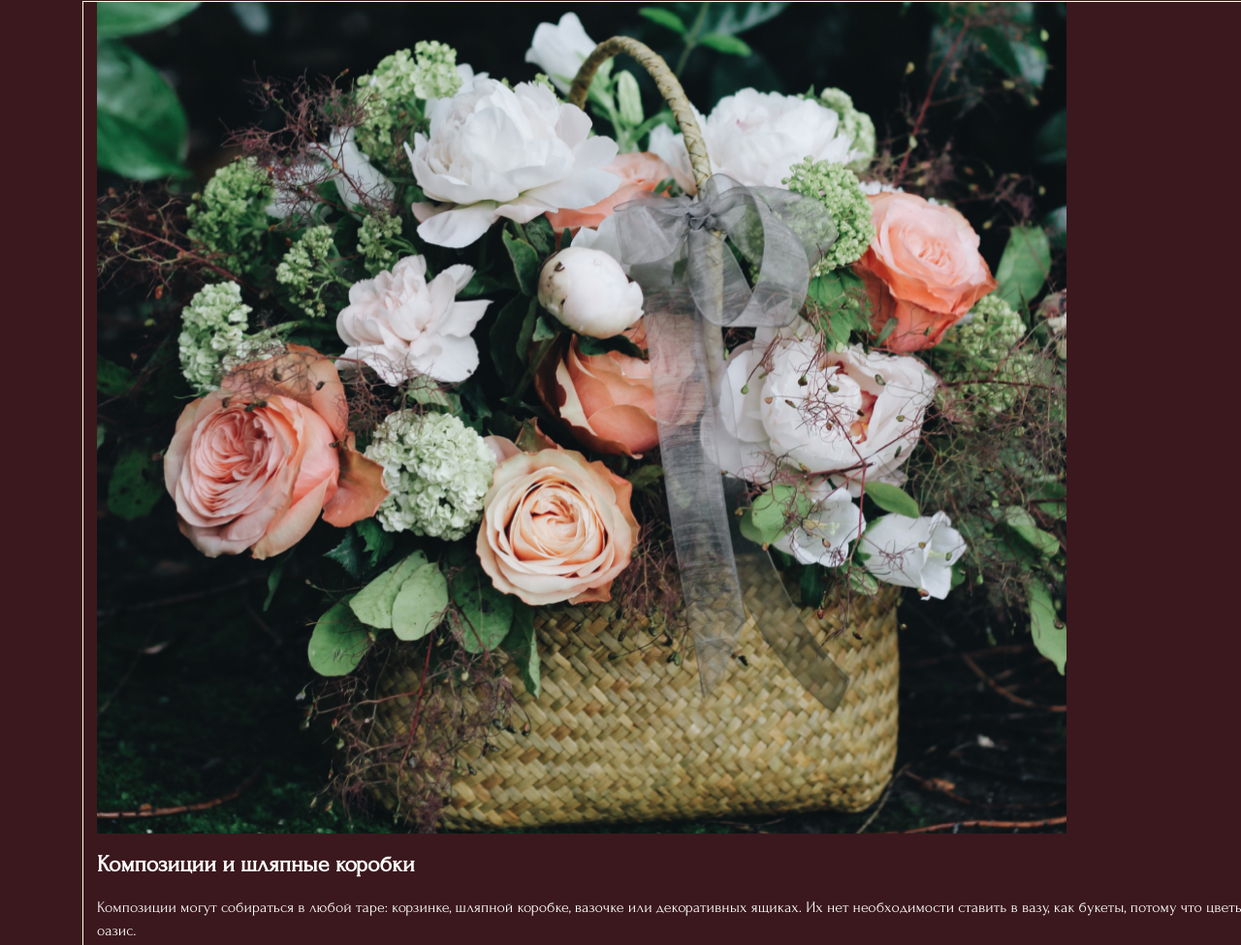
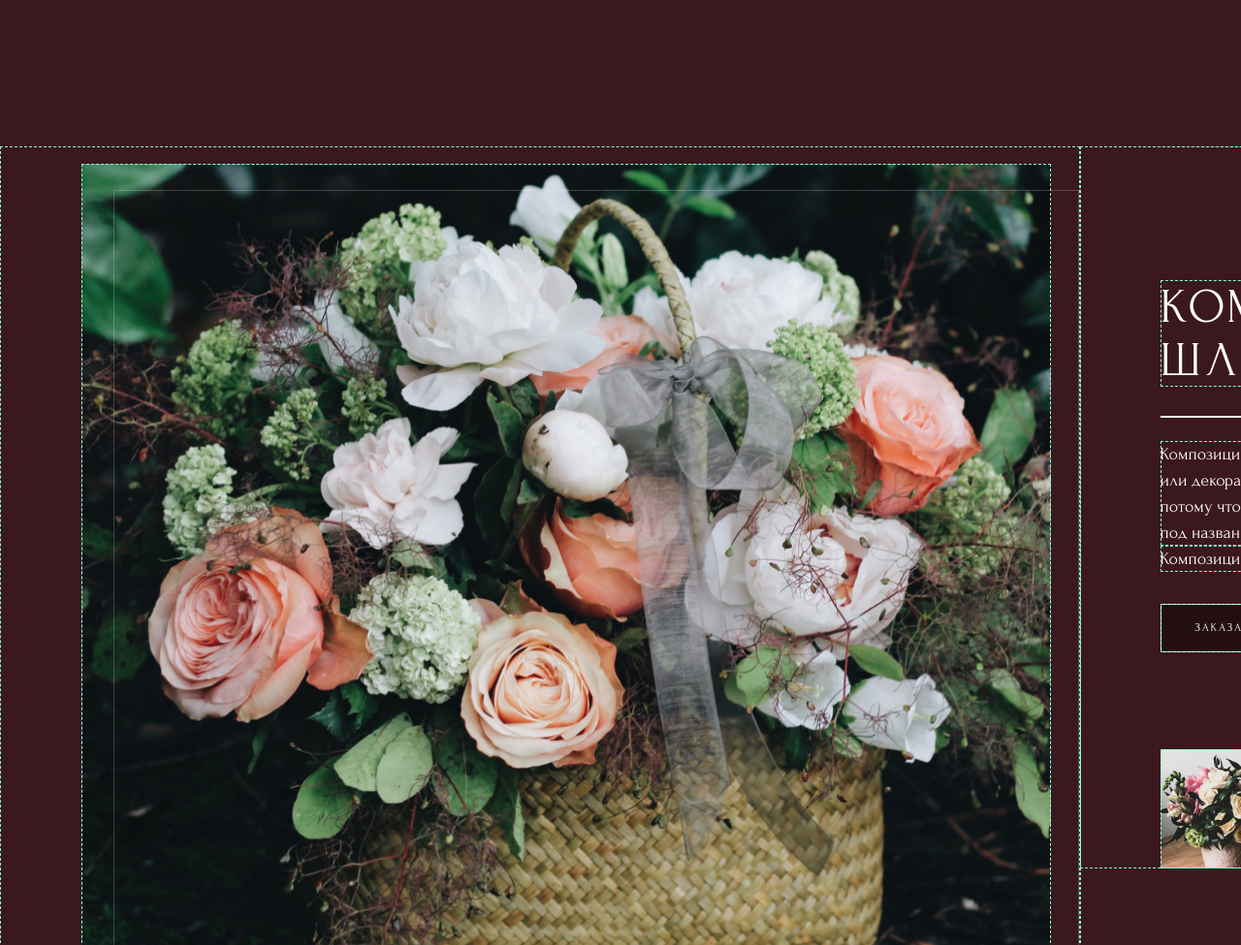
Before and after one commit to gerry2923/floristry, a website: page source/index.html in a window 1280 px wide. Shown: the part 3205-4180 px from the top of the page at 97% size. Drawn offline with Linux system fonts and the light colour scheme.

Commit message:
Добавлены стили блока Портфолио

```diff
--- a/source/index.html
+++ b/source/index.html
@@ -151,7 +151,8 @@
 			</div>
 		</section>
 
-		<section class="portfolio container">
+		<section class="portfolio">
+
 			<div class="column__photo">
 				<div class="portfolio__picture portfolio__picture_big">
 					<img  src="../img/arrangement-big.jpg" width="1000" height="855" alt="Цветочные композиции">
@@ -159,7 +160,7 @@
 			</div>
 
 			<div class="column__text">
-
+				<div class="column__text-wrapper">
 					<h2 class="portfolio__title">Композиции и шляпные коробки</h2>
 
 					<p class="portfolio__text">Композиции могут собираться в любой таре: корзинке, шляпной коробке, вазочке или декоративных ящиках. Их нет необходимости ставить в вазу, как букеты, потому что цветы питаются при помощи специальной флористической губки под названием оазис.
@@ -186,6 +187,9 @@
 							<img src="../img/arrangement-4.jpg" width="123" height="123" alt="Композиция-4">
 						</li>
 					</ul>
+				</div>
+
+
 			</div>
 		</section>
 
--- /dev/null
+++ b/source/sass/blocks/portfolio.scss
@@ -0,0 +1,98 @@
+.portfolio * {
+	outline: 1px dashed #7FFFD4;
+	outline-offset: -1px;
+}
+.portfolio {
+	display: flex;
+}
+
+.column__photo {
+	width: 58%;
+	display: flex;
+	justify-content: flex-end;
+	margin-left: auto;
+	padding-top: 18px;
+	padding-right: 10px;
+	position: relative;
+}
+.column__text {
+	width: 42%;
+	margin-right: auto;
+}
+
+.column__text-wrapper {
+	width: 699px;
+	padding-top: 5.99rem;
+	padding-left: 83px;;
+}
+
+.portfolio__picture {
+
+}
+.portfolio__picture_big::after {
+	content: "";
+	display: block;
+	width: 996px;
+	height: 801px;
+	border: 1px solid rgba(255, 255, 255, 0.2);
+	position: absolute;
+	top: 45px;
+	right: 1px;
+}
+
+.portfolio__picture_big img {
+
+}
+
+.portfolio__title {
+	font-family: "Forum", cursive, serif;
+	font-style: normal;
+	font-weight: normal;
+	font-size: 3.125rem;
+	line-height: 1.1em;
+	letter-spacing: 0.09em;
+	text-transform: uppercase;
+	margin-bottom: 56px;
+	position: relative;
+}
+
+.portfolio__title::after {
+	content: "";
+	display: block;
+	width: 5.34375rem;
+	height: 2px;
+	background-color: $font-clr;
+	position: absolute;
+	bottom: -32px;
+	left: 0px;
+}
+
+.portfolio__text {
+	font-family: "Forum", cursive, serif;
+	font-style: normal;
+	font-weight: normal;
+	font-size: 1.125rem;
+	line-height: 1.5em;
+	margin: 0px;
+}
+
+.portfolio__text:last-child {
+	background: red;
+}
+
+.portfolio__button {
+	margin-top: 33px;
+	margin-bottom: 100px;
+	width: 135px;
+
+}
+.portfolio__picture-list {
+	list-style: none;
+	display: flex;
+	margin: 0;
+	padding: 0;
+}
+
+.portfolio__picture {
+	margin-right: 20px;;
+}
--- a/source/sass/blocks/sales.scss
+++ b/source/sass/blocks/sales.scss
@@ -12,7 +12,7 @@
 	flex-direction: row;
 	outline-color: red;
 	outline-style: solid;
-	margin: 0 auto 100px;
+	margin: 0 auto 250px;
 	padding-top: 212px;
 }
 
@@ -28,7 +28,6 @@
 
 	margin-right: auto;
 	position: relative;
-
 }
 
 .picture__column::after {
@@ -40,9 +39,7 @@
 	position: absolute;
 	top: 22px;
 	left: 13px;
-
 }
-
 
 .picture__column img {
 	position: absolute;
--- a/source/sass/style.scss
+++ b/source/sass/style.scss
@@ -10,3 +10,4 @@
 @import "blocks/services.scss";
 @import "blocks/service-card.scss";
 @import "blocks/sales.scss";
+@import "blocks/portfolio.scss";
```
Also changed, not shown: source/css/style.css, 1 other file. Lines whose indentation alone changed are shown as unchanged.
